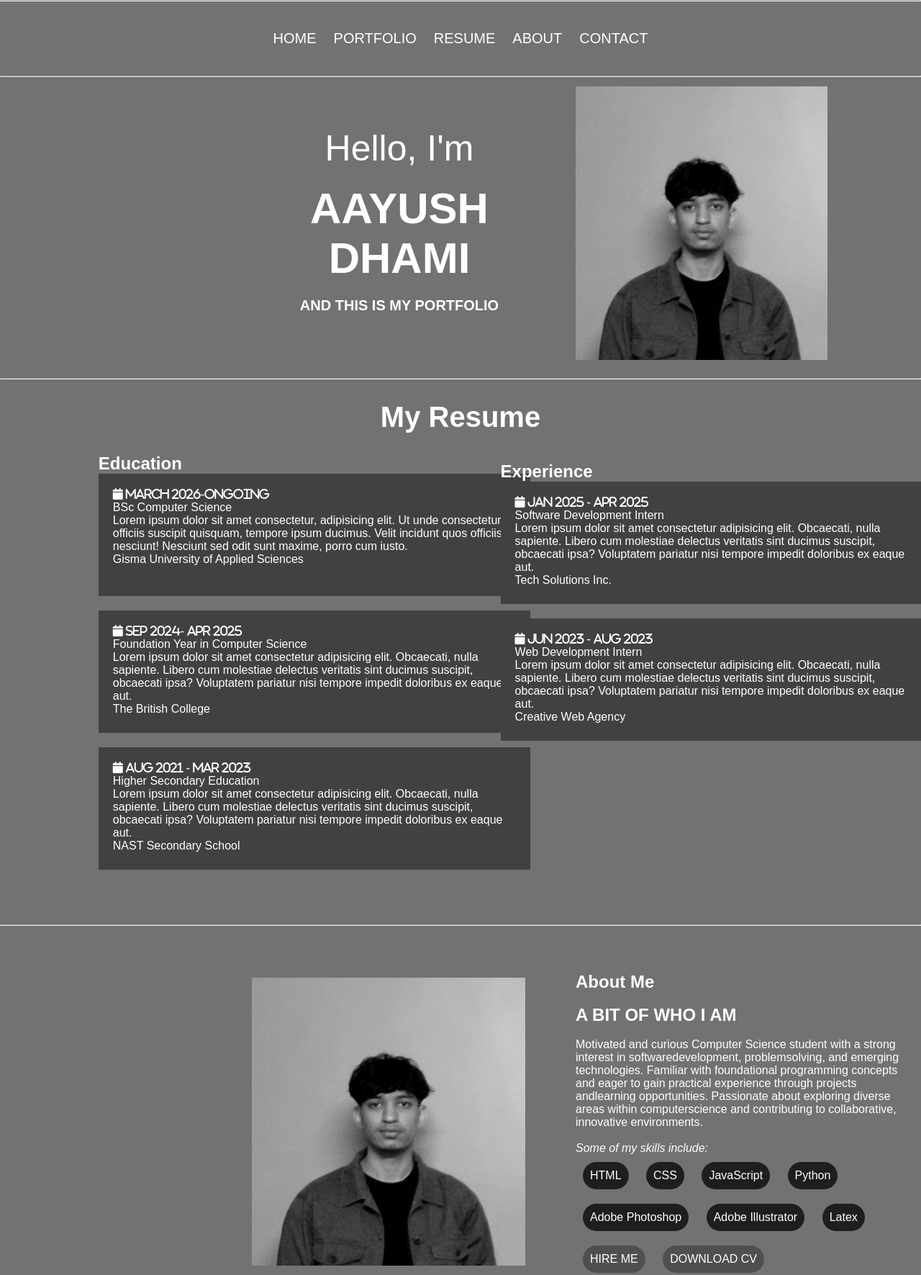
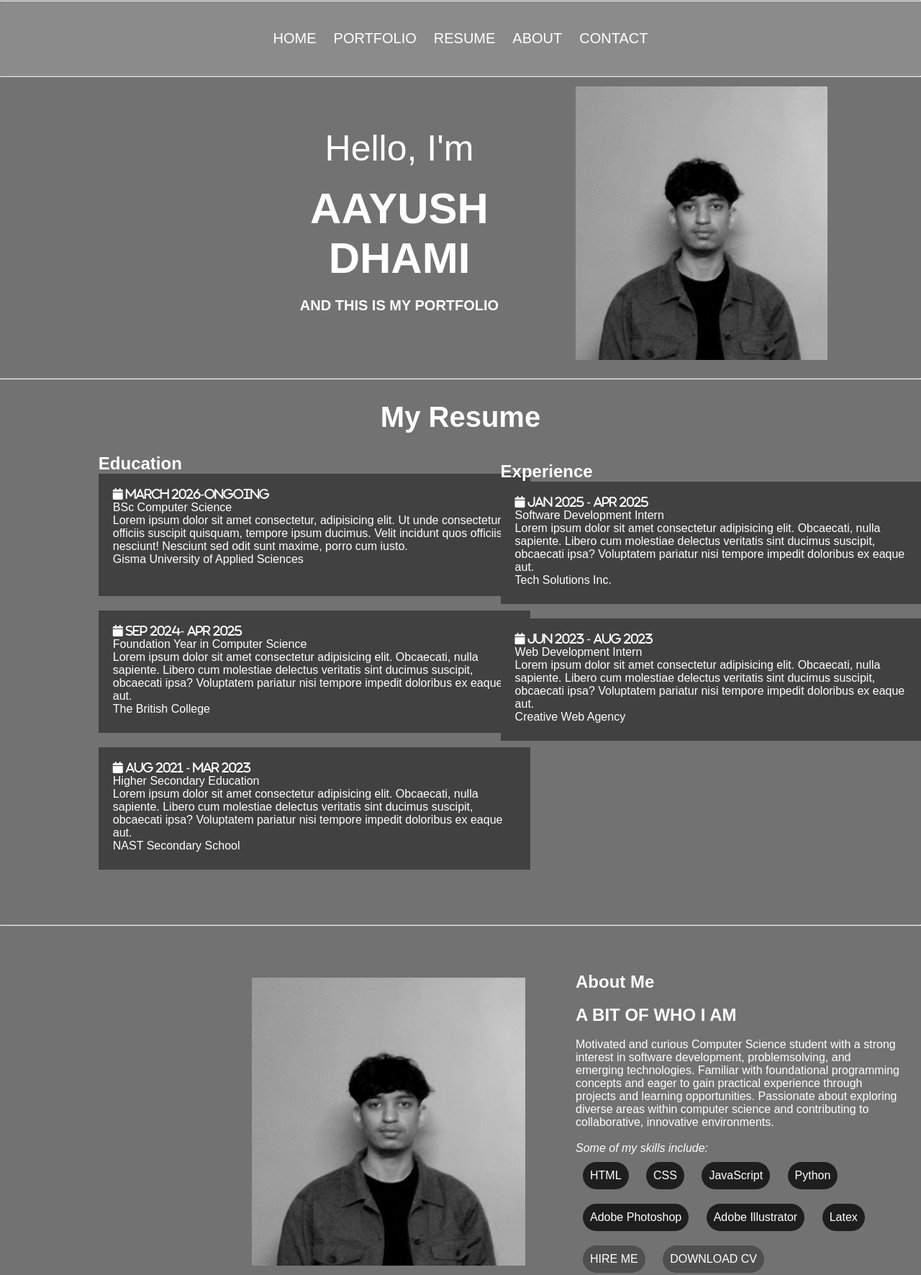
Before and after one commit to aayushdhami578-sketch/Portfolio_Web, a plain HTML site: page index.html in a window 1280 px wide. Shown: the top 1771 px of the page at 72% size. Drawn offline with Linux system fonts and the light colour scheme.

Commit message:
Added Sticky Navbar

```diff
--- a/index.html
+++ b/index.html
@@ -89,7 +89,7 @@
             <div class="aboutme">
                 <h2>About <b>Me</b> </h2> <br>
                 <h1>A BIT OF WHO I AM</h1> <br>
-                <p>Motivated and curious Computer Science student with a strong interest in softwaredevelopment, problemsolving, and emerging technologies. Familiar with foundational programming concepts and eager to gain practical experience through projects andlearning opportunities. Passionate about exploring diverse areas within computerscience and contributing to collaborative, innovative environments.</p> <br>
+                <p>Motivated and curious Computer Science student with a strong interest in software development, problemsolving, and emerging technologies. Familiar with foundational programming concepts and eager to gain practical experience through projects and learning opportunities. Passionate about exploring diverse areas within computer science and contributing to collaborative, innovative environments.</p> <br>
                 <i>Some of my skills include:</i> <br>
                 <div class="skill-box">
                     <p>HTML</p>
@@ -134,7 +134,7 @@
                 <p class="a3"><i class="fa-solid fa-phone"></i> <i> +977 9845678901</i></p>
                 <p class="a4"><i class="fa-solid fa-location-dot"></i><i> Kathmandu, Nepal</i></p>
                 <p class="a5"><i class="fa-solid fa-globe"></i> <i>www.aayushdhami.com</i></p>
-                <p class="a6"><i class="fa-solid fa-info-circle"></i> <i> More information about me...</i></div>p>
+                <p class="a6"><i class="fa-solid fa-info-circle"></i> <i> More information about me...</i></div>
             </div>
             <div class="contact-info">
                 <h1> <i>Get <b>In Touch</b></i></h1>
--- a/style.css
+++ b/style.css
@@ -39,6 +39,12 @@ div.nav{
     display: flex;
     justify-content: center;
     padding: 40px 40px;
+    position: sticky;
+    top: 0;
+    background-color: rgb(139, 139, 139);
+    color: white;
+    z-index: 1000;
+
 }
 
 div.intro{
```
